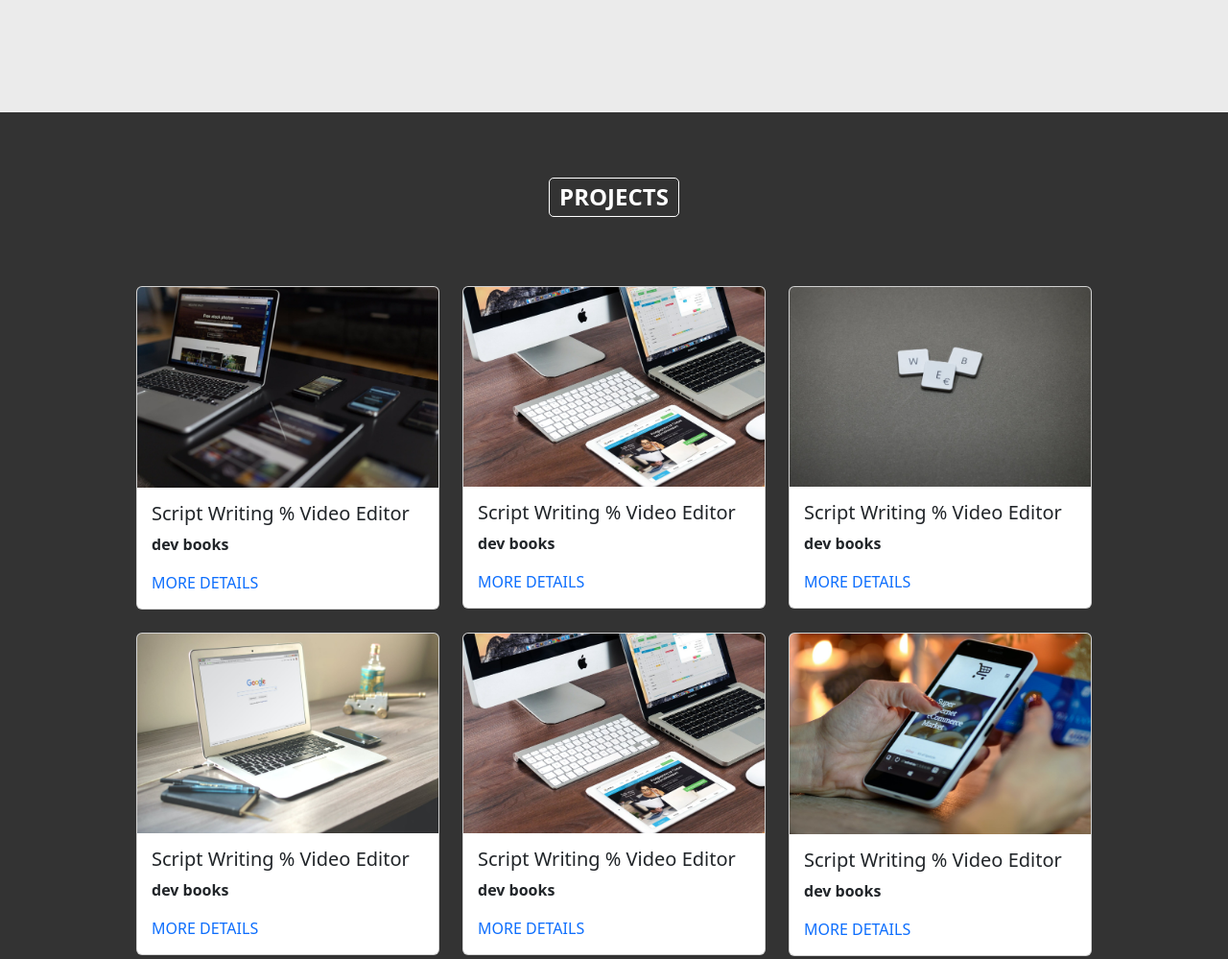
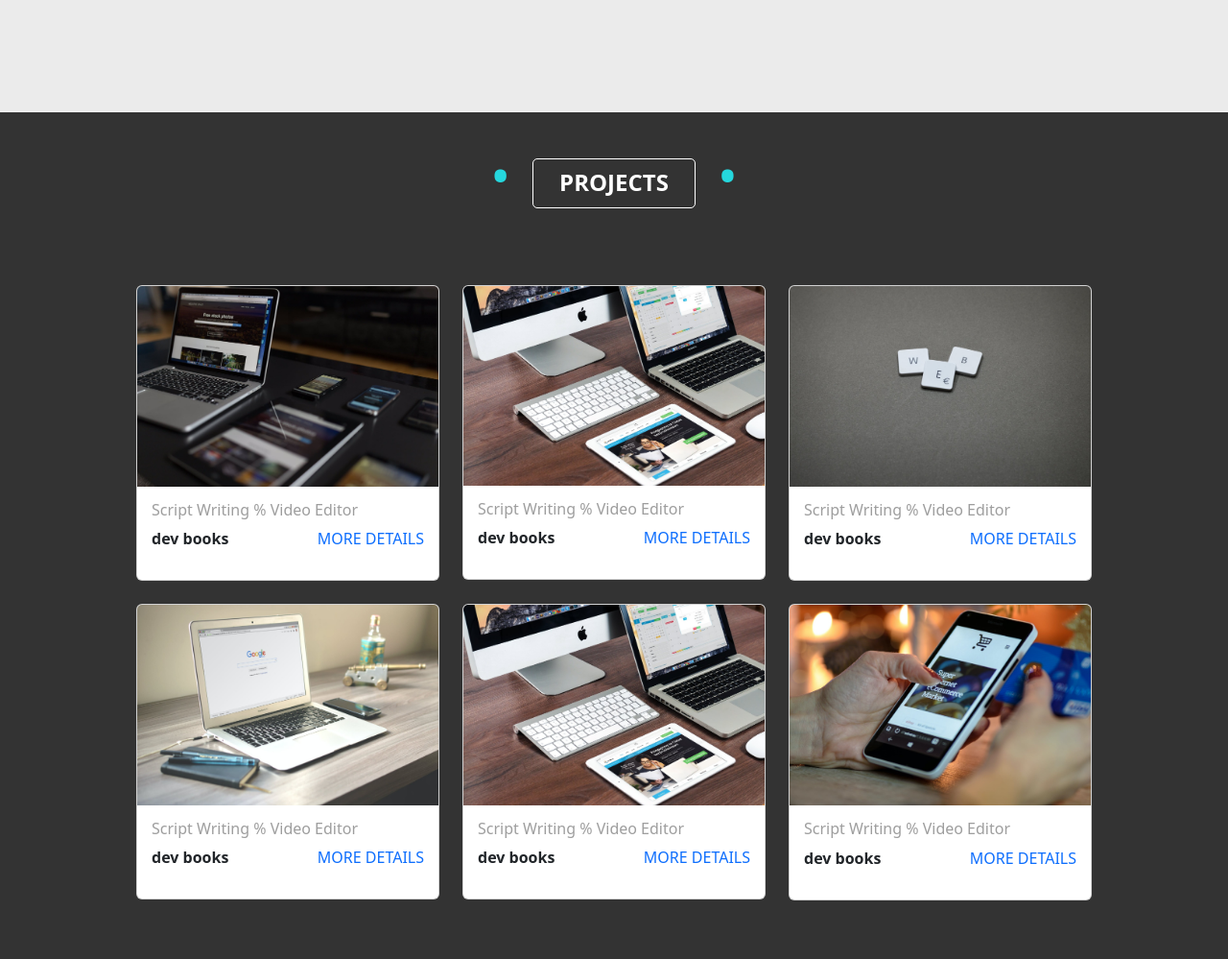
Before and after one commit to mostafayasser-en/community, a plain HTML site: page community/pags/index.html in a window 1280 px wide. Shown: the part 1196-2195 px from the top of the page at 96% size. Drawn offline with nearby package versions, Linux system fonts and the light colour scheme.

Commit message:
refactor card layout and styles for improved presentation

```diff
--- a/community/css/card.css
+++ b/community/css/card.css
@@ -16,26 +16,19 @@
     padding: 15px;
 }
 .projects-title {
-    text-align: center;
-    margin: 20px auto 0;
-    position: relative;
+    margin: 0 20px;
     font-size: 24px;
     font-weight: bold;
     border: solid 1px #fff;
-    width:fit-content;
-    padding: 5px 10px;
     border-radius: 5px;
+    text-align: center;
+    height: 40px;
+    width: 170px;
+    padding: 10px 10px 40px;
 }
-/* .projects-title::after {
-    content: '';
-    width: 50px;
-    height: 3px;
-    background-color: #00bcd4;
-    display: block;
-    margin: 5px auto 0;
-} */
 .c-gray {
-    color: #9e9e9e;
+    color: #9e9e9e !important;
+    font-size: medium;
 }
 .a-none{
     text-decoration: none;
--- a/community/pags/index.html
+++ b/community/pags/index.html
@@ -73,7 +73,11 @@
 <!-- start card -->
 <div class="b-card">
   <div class="container py-5">
+    <div class="d-flex justify-content-center">
+      <span class="cart-head-1">.</span>
       <h2 class="projects-title">PROJECTS</h2>
+      <span class="cart-head-1">.</span>
+    </div>
     <div class="row g-4 m-5">
       <!-- Project Card -->
       <div class="col-md-4">
@@ -81,8 +85,10 @@
               <img src="../img/IMG-20250203-WA0008.jpg" alt="Project Image">
               <div class="card-body">
                   <h5 class="card-title c-gray">Script Writing % Video Editor</h5>
+                  <div class="d-flex justify-content-between">
                     <p class="card-text"><strong>dev books</strong></p>
                     <a href="#" class="text-primary a-none">MORE DETAILS</a>
+                  </div>
               </div>
           </div>
       </div>
@@ -92,8 +98,10 @@
               <img src="../img/IMG-20250203-WA0010.jpg" alt="Project Image">
               <div class="card-body">
                   <h5 class="card-title c-gray">Script Writing % Video Editor</h5>
+                  <div class="d-flex justify-content-between">
                     <p class="card-text"><strong>dev books</strong></p>
                     <a href="#" class="text-primary a-none">MORE DETAILS</a>
+                  </div>
               </div>
           </div>
       </div>
@@ -103,8 +111,10 @@
               <img src="../img/IMG-20250203-WA0006.jpg" alt="Project Image">
               <div class="card-body">
                   <h5 class="card-title c-gray">Script Writing % Video Editor</h5>
+                  <div class="d-flex justify-content-between">
                     <p class="card-text"><strong>dev books</strong></p>
                     <a href="#" class="text-primary a-none">MORE DETAILS</a>
+                  </div>
               </div>
           </div>
       </div>
@@ -114,8 +124,10 @@
               <img src="../img/IMG-20250203-WA0007.jpg" alt="Project Image">
               <div class="card-body">
                   <h5 class="card-title c-gray">Script Writing % Video Editor</h5>
+                  <div class="d-flex justify-content-between">
                     <p class="card-text"><strong>dev books</strong></p>
                     <a href="#" class="text-primary a-none">MORE DETAILS</a>
+                  </div>
               </div>
           </div>
       </div>
@@ -125,8 +137,10 @@
               <img src="../img/IMG-20250203-WA0010.jpg" alt="Project Image">
               <div class="card-body">
                   <h5 class="card-title c-gray">Script Writing % Video Editor</h5>
+                  <div class="d-flex justify-content-between">
                     <p class="card-text"><strong>dev books</strong></p>
                     <a href="#" class="text-primary a-none">MORE DETAILS</a>
+                  </div>
               </div>
           </div>
       </div>
@@ -136,8 +150,10 @@
               <img src="../img/IMG-20250203-WA0004.jpg" alt="Project Image">
               <div class="card-body">
                   <h5 class="card-title c-gray">Script Writing % Video Editor</h5>
+                  <div class="d-flex justify-content-between">
                     <p class="card-text"><strong>dev books</strong></p>
                     <a href="#" class="text-primary a-none">MORE DETAILS</a>
+                  </div>
               </div>
           </div>
       </div>
```
Lines whose indentation alone changed are shown as unchanged.
